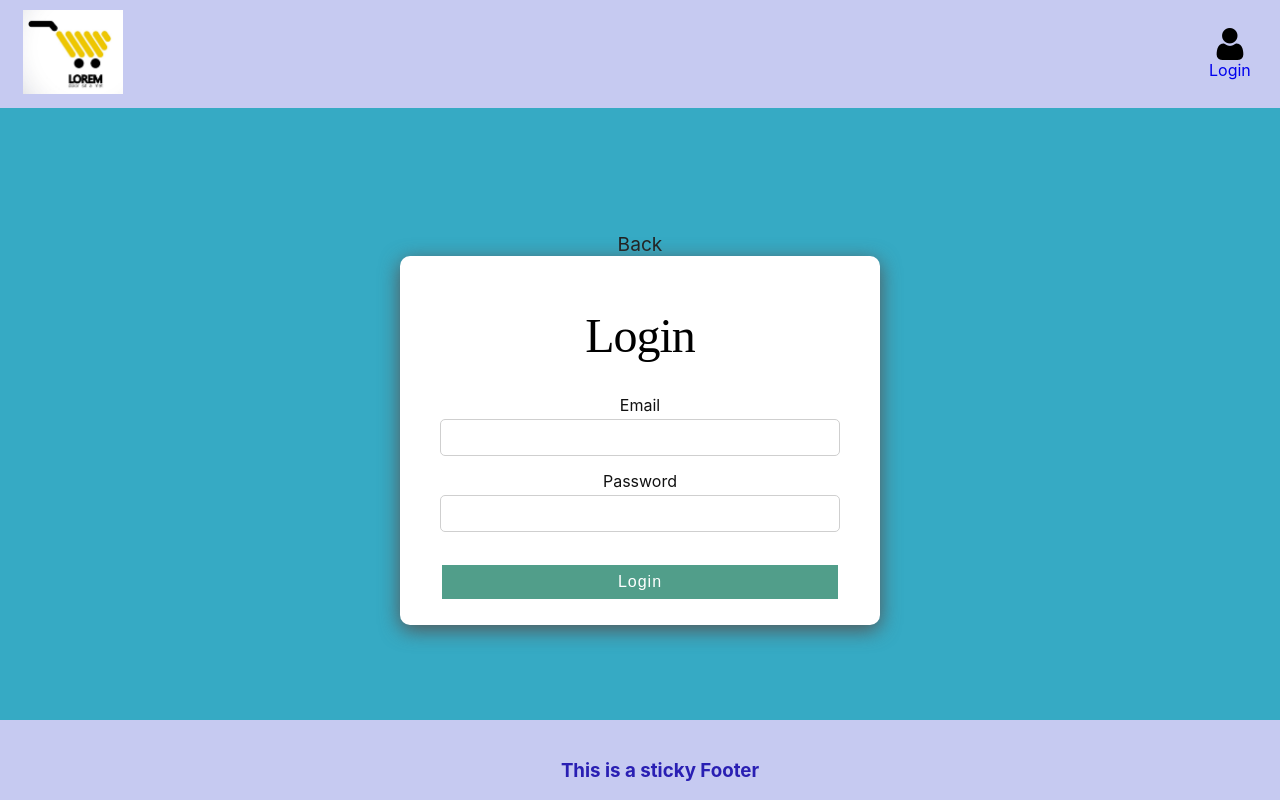
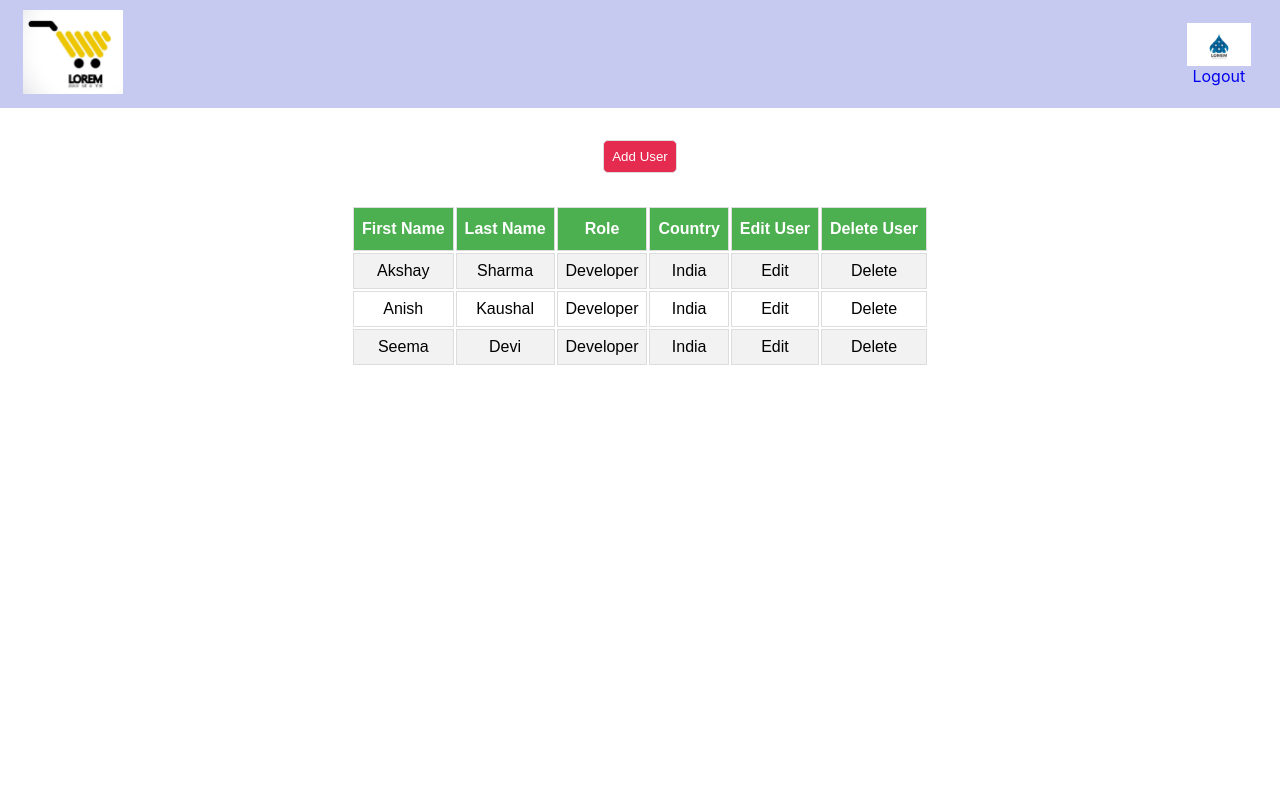
Before and after one commit to Akshay2996/React-concept-implementations, a React (Create React App) app: page /user in a window 1280 px wide. Before the commit this address led to /login. Built offline with nearby package versions, Linux system fonts and the light colour scheme.

Commit message:
Implemented Redux

```diff
--- a/src/App.js
+++ b/src/App.js
@@ -2,17 +2,17 @@ import "./App.css";
 import Main from "./components/Main";
 import { connect } from "react-redux";
 import { bindActionCreators } from "redux";
-import { removeUser } from "./redux/actions";
+import * as actions from "./redux/actions";
 import { withRouter } from "react-router-dom";
 
 function mapStateToProps(state) {
   return {
-    users: state,
+    users: state.users,
   };
 }
 
 function mapDispatchToProps(dispatch) {
-  return bindActionCreators({ removeUser }, dispatch);
+  return bindActionCreators(actions, dispatch);
 }
 
 const App = withRouter(connect(mapStateToProps, mapDispatchToProps)(Main));
--- a/src/components/AddUser.js
+++ b/src/components/AddUser.js
@@ -22,30 +22,42 @@ export default function AddUser(props) {
     const lastName = lName.current.value;
     const role = Role.current.value;
     const country = Country.current.value;
+    // if (firstName && lastName && role && country) {
+    //   const config = {
+    //     url: "http://localhost:5000/api/user/create",
+    //     method: "POST",
+    //     headers: {
+    //       authorization: token,
+    //       "Content-Type": "application/json",
+    //     },
+    //     data: {
+    //       firstName: firstName,
+    //       lastName: lastName,
+    //       role: role,
+    //       country: country,
+    //     },
+    //   };
+
+    //   axios(config)
+    //     .then((response) => {
+    //       // console.log(response.data);
+    //       props.onAddUser(response.data);
+    //     })
+    //     .catch((error) => {
+    //       console.log(error);
+    //     });
+    // }
+
+    const user = {
+      id: Number(new Date()),
+      firstName: firstName,
+      lastName: lastName,
+      role: role,
+      country: country,
+    };
     if (firstName && lastName && role && country) {
-      const config = {
-        url: "http://localhost:5000/api/user/create",
-        method: "POST",
-        headers: {
-          authorization: token,
-          "Content-Type": "application/json",
-        },
-        data: {
-          firstName: firstName,
-          lastName: lastName,
-          role: role,
-          country: country,
-        },
-      };
-
-      axios(config)
-        .then((response) => {
-          // console.log(response.data);
-          props.onAddUser(response.data);
-        })
-        .catch((error) => {
-          console.log(error);
-        });
+      props.addUser(user);
+      props.history.push("/user");
     }
   };
   return (
--- a/src/components/EditUser.js
+++ b/src/components/EditUser.js
@@ -29,27 +29,36 @@ const EditUser = (props) => {
     const country = Country.current.value;
 
     if (firstName && lastName && role && country) {
-      const config = {
-        url: `http://localhost:5000/api/user/${id}`,
-        method: "PUT",
-        headers: {
-          authorization: token,
-          "Content-Type": "application/json",
-        },
-        data: {
-          firstName: firstName,
-          lastName: lastName,
-          role: role,
-          country: country,
-        },
+      // const config = {
+      //   url: `http://localhost:5000/api/user/${id}`,
+      //   method: "PUT",
+      //   headers: {
+      //     authorization: token,
+      //     "Content-Type": "application/json",
+      //   },
+      //   data: {
+      //     firstName: firstName,
+      //     lastName: lastName,
+      //     role: role,
+      //     country: country,
+      //   },
+      // };
+      // axios(config)
+      //   .then(() => {
+      //     props.history.push("/user");
+      //   })
+      //   .catch((error) => {
+      //     console.log(error);
+      //   });
+      const user = {
+        id: id,
+        firstName: firstName,
+        lastName: lastName,
+        role: role,
+        country: country,
       };
-      axios(config)
-        .then(() => {
-          props.history.push("/user");
-        })
-        .catch((error) => {
-          console.log(error);
-        });
+      props.updateUser(user);
+      props.history.push("/user");
     } else {
       console.log("Fill all the fields");
     }
--- a/src/components/Main.js
+++ b/src/components/Main.js
@@ -8,18 +8,20 @@ import Navbar from "./Navbar";
 import AddUser from "./AddUser";
 import EditUser from "./EditUser";
 
-function App() {
-  const [users, setUsers] = useState([]);
-  // const [isLoading, setIsLoading] = useState(true);
+function App(props) {
+  console.log(props);
+  //   const [users, setUsers] = useState([]);
 
-  const handleUserDelete = (id) => {
-    const newUser = users.filter((user) => user.id.toString() !== id);
-    setUsers(newUser);
-  };
+  //   const { users } = props;
 
-  const addUser = (useradded) => {
-    setUsers([...users, useradded]);
-  };
+  //   const handleUserDelete = (id) => {
+  //     const newUser = users.filter((user) => user.id.toString() !== id);
+  //     setUsers(newUser);
+  //   };
+
+  //   const addUser = (useradded) => {
+  //     setUsers([...users, useradded]);
+  //   };
 
   // const displayUserData = useCallback(
   //   (data) => {
@@ -27,10 +29,9 @@ function App() {
   //   },
   //   [data]
   // );
-  const displayUserData = (data) => {
-    // console.log("working...");
-    setUsers(data);
-  };
+  //   const displayUserData = (data) => {
+  //     setUsers(data);
+  //   };
 
   return (
     <div className="App">
@@ -56,7 +57,7 @@ function App() {
             </div>
           )}
         />
-        <Route
+        {/* <Route
           exact
           path="/user"
           render={({ history }) => (
@@ -70,8 +71,18 @@ function App() {
               />
             </div>
           )}
+        /> */}
+        <Route
+          exact
+          path="/user"
+          render={({ history }) => (
+            <div>
+              <Navbar value={"loggedin"} />
+              <UserDetails history={history} {...props} />
+            </div>
+          )}
         />
-        <Route
+        {/* <Route
           exact
           path="/adduser"
           render={({ history }) => (
@@ -84,13 +95,22 @@ function App() {
               />
             </div>
           )}
+        /> */}
+        <Route
+          exact
+          path="/adduser"
+          render={({ history }) => (
+            <div>
+              <AddUser {...props} history={history} />
+            </div>
+          )}
         />
         <Route
           exact
           path="/user/edit/:id"
           render={() => (
             <div>
-              <EditUser />
+              <EditUser {...props} />
             </div>
           )}
         />
--- a/src/components/UserDetails.js
+++ b/src/components/UserDetails.js
@@ -27,30 +27,28 @@ function UserDetails(props) {
   //   computeLongWord(props.users);
   // }, [props.users]);
 
-  useEffect(() => {
-    console.log("useEffect ran");
-    if (token === null) {
-      setLoggedIn(false);
-      console.log("Token is not provided");
-    } else {
-      const config = {
-        url: "http://localhost:5000/api/user",
-        method: "POST",
-        headers: {
-          authorization: token,
-          "Content-Type": "application/json",
-        },
-      };
-      axios(config)
-        .then((response) => {
-          console.log(response.data);
-          props.onUserData(response.data);
-        })
-        .catch((error) => console.log(error));
-    }
-  }, [token]);
-
-  // console.log("running everytime it's deleting the user");
+  // useEffect(() => {
+  //   console.log("useEffect ran");
+  //   if (token === null) {
+  //     setLoggedIn(false);
+  //     console.log("Token is not provided");
+  //   } else {
+  //     const config = {
+  //       url: "http://localhost:5000/api/user",
+  //       method: "POST",
+  //       headers: {
+  //         authorization: token,
+  //         "Content-Type": "application/json",
+  //       },
+  //     };
+  //     axios(config)
+  //       .then((response) => {
+  //         console.log(response.data);
+  //         props.onUserData(response.data);
+  //       })
+  //       .catch((error) => console.log(error));
+  //   }
+  // }, [token]);
 
   const deleteUser = (id) => {
     console.log("delete function Working...");
@@ -118,7 +116,8 @@ function UserDetails(props) {
                         </Link>
                       </td> */}
                       <td onClick={() => editUser(user)}>Edit</td>
-                      <td onClick={() => deleteUser(user.id)}>Delete</td>
+                      {/* <td onClick={() => deleteUser(user.id)}>Delete</td> */}
+                      <td onClick={() => props.removeUser(user.id)}>Delete</td>
                     </tr>
                   );
                 })}
--- a/src/redux/actions.js
+++ b/src/redux/actions.js
@@ -1,3 +1,10 @@
+// Requesting Token
+export function requestApiToken(token) {
+  return {
+    type: "REQUEST_API_TOKEN",
+  };
+}
+
 // removeUser
 
 export function removeUser(id) {
@@ -15,3 +22,12 @@ export function addUser(newuser) {
     newuser: newuser,
   };
 }
+
+// updateUser
+
+export function updateUser(updateuser) {
+  return {
+    type: "UPDATE_USER",
+    updateuser: updateuser,
+  };
+}
--- a/src/redux/rootReducer.js
+++ b/src/redux/rootReducer.js
@@ -2,33 +2,46 @@ const initState = {
   users: [
     {
       id: 0,
-      name: "Akshay Sharma",
-      imageLink:
-        "https://raw.githubusercontent.com/github/explore/80688e429a7d4ef2fca1e82350fe8e3517d3494d/topics/html/html.png",
+      firstName: "Akshay",
+      lastName: "Sharma",
+      role: "Developer",
+      country: "India",
     },
     {
       id: 1,
-      name: "Anish Kaushal",
-      imageLink:
-        "https://raw.githubusercontent.com/github/explore/80688e429a7d4ef2fca1e82350fe8e3517d3494d/topics/css/css.png",
+      firstName: "Anish",
+      lastName: "Kaushal",
+      role: "Developer",
+      country: "India",
     },
     {
       id: 2,
-      name: "Seema Devi",
-      imageLink:
-        "https://raw.githubusercontent.com/github/explore/80688e429a7d4ef2fca1e82350fe8e3517d3494d/topics/javascript/javascript.png",
+      firstName: "Seema",
+      lastName: "Devi",
+      role: "Developer",
+      country: "India",
     },
   ],
 };
 
-const rootReducer = (state = initState, action) => {
+const rootReducer = function users(state = initState, action) {
   switch (action.type) {
+    case 'REQUEST_API_TOKEN':
+      return
     case "REMOVE_USER":
-      return state;
+      return { users: state.users.filter((user) => user.id !== action.id) };
     case "ADD_USER":
-      return state;
+      return { users: [...state.users, action.newuser] };
     case "UPDATE_USER":
-      return state;
+      const oldUsers = state.users.filter(
+        (user) => user.id !== action.updateuser.id
+      );
+      const newUsers = [...oldUsers, action.updateuser];
+      // Sorting function -> Updated user comes first
+      newUsers.sort(function (a, b) {
+        return b.id - a.id;
+      });
+      return { users: newUsers };
     default:
       return state;
   }
```
Also changed, not shown: 1 other file (tests, documents, lock files or other folders).
